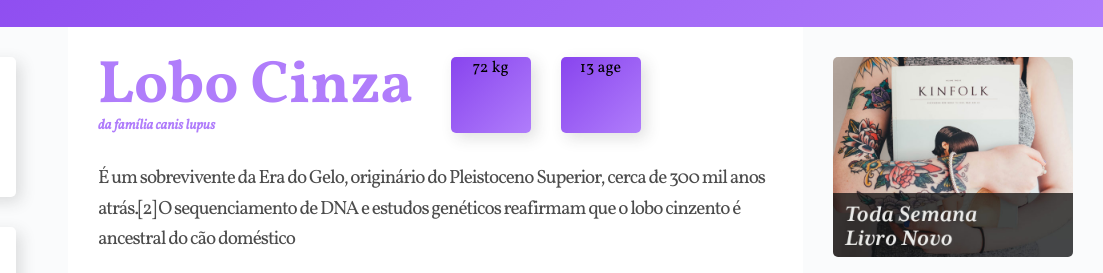
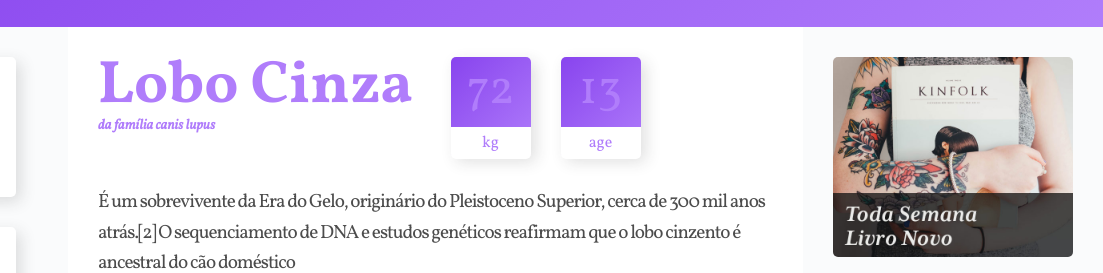
Before and after one commit to AlexJjunio/css-grid-layout, a plain HTML site: page index.html in a window 1280 px wide. Shown: the part 78-351 px from the top of the page, 177-1280 px from the left. Drawn offline with Linux system fonts and the light colour scheme.

Commit message:
add rotulo e numero

```diff
--- a/css/style.css
+++ b/css/style.css
@@ -151,6 +151,7 @@ p {
 
 .caracteristicas {
   display: flex;
+  align-items: flex-start;
 }
 
 .caracteristicas > div {
@@ -159,10 +160,30 @@ p {
   background: linear-gradient(135deg, #8844ee, #b07dfb);
   border-radius: 5px;
   box-shadow: 5px 5px 15px 0px rgba(44, 44, 44, 0.15);
+  position: relative;
 }
 
 .caracteristicas > div:first-child {
   margin-right: 30px;
+}
+
+.caracteristicas span {
+  display: block;
+  color: #b07dfb;
+}
+
+.numero {
+  font-size: 3em;
+  line-height: 1;
+  margin: 10px auto;
+}
+
+.rotulo {
+  background: white;
+  border-radius: 0 0 5px 5px;
+  padding: 5px 0;
+  position: relative;
+  top: 2px;
 }
 
 /* ANUNCIOS */
```
